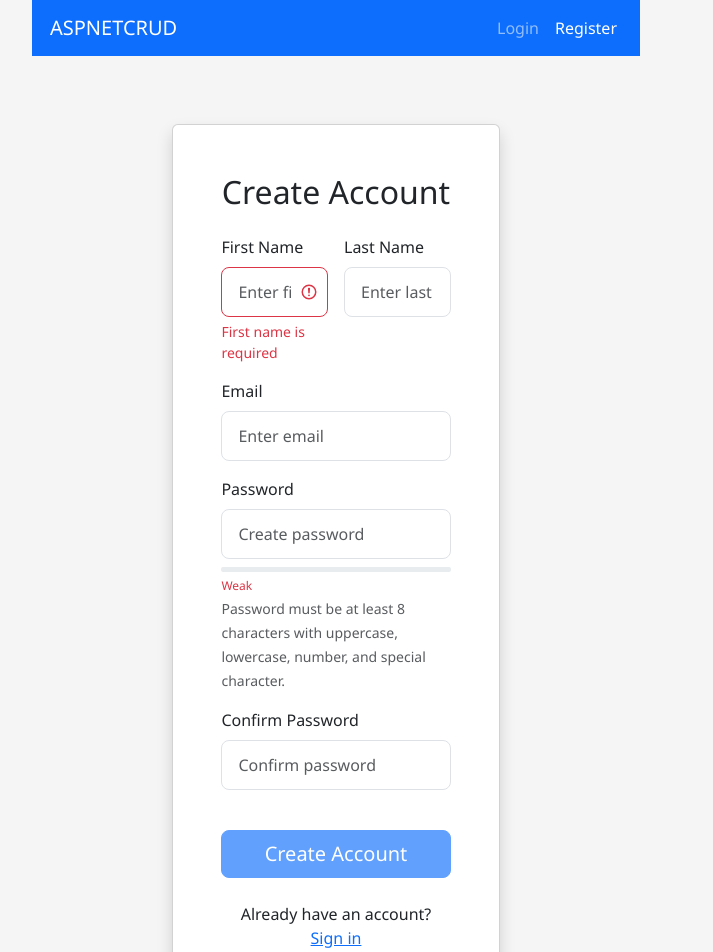
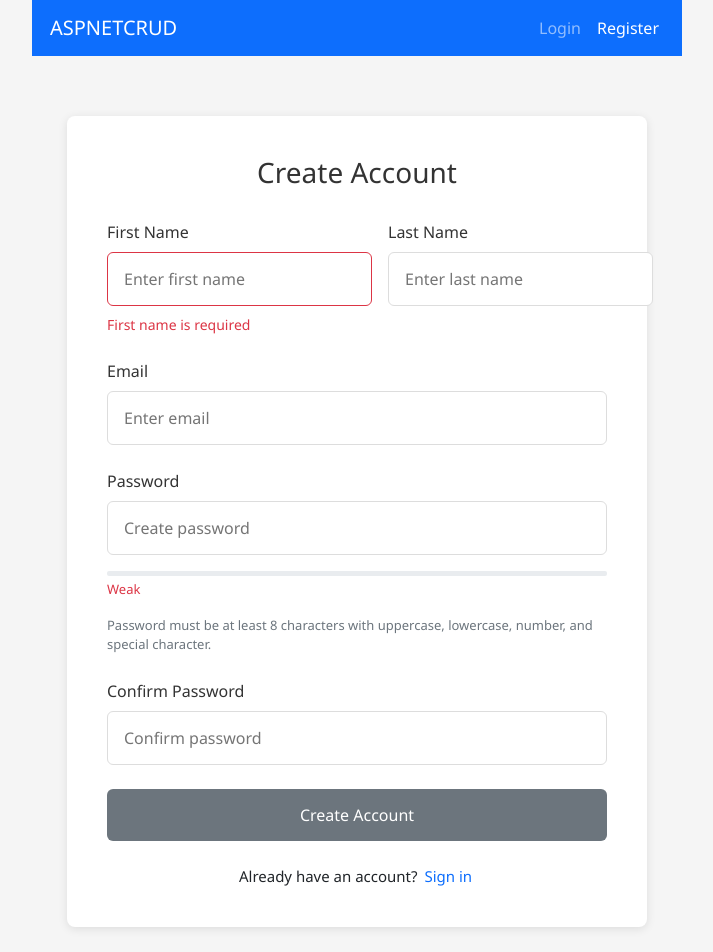
Before and after one commit to mrhonek/dotnetcrudclient, a Vue app: page /register in a window 1280 px wide. Shown: the top 952 px of the page, without its empty margins (0-713 px from the left). Built offline with nearby package versions, Linux system fonts and the light colour scheme; the HTML template or start-up script is replaced by a standard one.

Commit message:
fix: Complete overhaul of login and register forms for better usability

```diff
--- a/src/views/RegisterView.vue
+++ b/src/views/RegisterView.vue
@@ -1,75 +1,68 @@
 <template>
-  <div class="register-container py-5">
-    <div class="row justify-content-center">
-      <div class="col-md-8 col-lg-7">
-        <div class="card shadow">
-          <div class="card-body p-4 p-lg-5">
-            <h2 class="text-center mb-4">Create Account</h2>
+  <div class="register-wrapper">
+    <div class="register-container">
+      <h2 class="register-title">Create Account</h2>
 
       <!-- Show API errors from the auth store -->
-            <div v-if="authStore.error" class="alert alert-danger mb-4" role="alert">
+      <div v-if="authStore.error" class="alert alert-danger" role="alert">
         {{ authStore.error }}
       </div>
 
       <form @submit.prevent="register" class="register-form">
-              <div class="row g-3 mb-3">
-                <div class="col-md-6">
-                  <label for="firstName" class="form-label">First Name</label>
+        <div class="form-row">
+          <div class="form-group">
+            <label for="firstName">First Name</label>
             <input
               id="firstName"
               v-model="firstName"
-                    class="form-control form-control-lg"
-                    :class="{ 'is-invalid': firstNameError }"
+              :class="{ 'is-error': firstNameError }"
               type="text"
               placeholder="Enter first name"
               @blur="validateFirstName"
             />
-                  <div class="invalid-feedback" v-if="firstNameError">{{ firstNameError }}</div>
+            <div class="form-error" v-if="firstNameError">{{ firstNameError }}</div>
           </div>
 
-                <div class="col-md-6">
-                  <label for="lastName" class="form-label">Last Name</label>
+          <div class="form-group">
+            <label for="lastName">Last Name</label>
             <input
               id="lastName"
               v-model="lastName"
-                    class="form-control form-control-lg"
-                    :class="{ 'is-invalid': lastNameError }"
+              :class="{ 'is-error': lastNameError }"
               type="text"
               placeholder="Enter last name"
               @blur="validateLastName"
             />
-                  <div class="invalid-feedback" v-if="lastNameError">{{ lastNameError }}</div>
+            <div class="form-error" v-if="lastNameError">{{ lastNameError }}</div>
           </div>
         </div>
 
-              <div class="mb-3">
-                <label for="email" class="form-label">Email</label>
+        <div class="form-group">
+          <label for="email">Email</label>
           <input
             id="email"
             v-model="email"
-                  class="form-control form-control-lg"
-                  :class="{ 'is-invalid': emailError }"
+            :class="{ 'is-error': emailError }"
             type="email"
             placeholder="Enter email"
             @blur="validateEmail"
           />
-                <div class="invalid-feedback" v-if="emailError">{{ emailError }}</div>
+          <div class="form-error" v-if="emailError">{{ emailError }}</div>
         </div>
 
-              <div class="mb-3">
-                <label for="password" class="form-label">Password</label>
+        <div class="form-group">
+          <label for="password">Password</label>
           <input
             id="password"
             v-model="password"
-                  class="form-control form-control-lg"
-                  :class="{ 'is-invalid': passwordError }"
+            :class="{ 'is-error': passwordError }"
             type="password"
             placeholder="Create password"
             @input="validatePassword"
             @blur="validatePassword"
           />
 
-                <div class="password-strength mt-2">
+          <div class="password-strength">
             <div class="strength-meter">
               <div
                 class="strength-value"
@@ -82,43 +75,39 @@
             </span>
           </div>
 
-                <div class="invalid-feedback" v-if="passwordError">{{ passwordError }}</div>
-                <small v-if="!passwordError" class="form-text text-muted">
+          <div class="form-error" v-if="passwordError">{{ passwordError }}</div>
+          <small v-if="!passwordError" class="password-requirements">
             Password must be at least 8 characters with uppercase, lowercase, number, and special character.
           </small>
         </div>
 
-              <div class="mb-4">
-                <label for="confirmPassword" class="form-label">Confirm Password</label>
+        <div class="form-group">
+          <label for="confirmPassword">Confirm Password</label>
           <input
             id="confirmPassword"
             v-model="confirmPassword"
-                  class="form-control form-control-lg"
-                  :class="{ 'is-invalid': confirmPasswordError }"
+            :class="{ 'is-error': confirmPasswordError }"
             type="password"
             placeholder="Confirm password"
             @input="validateConfirmPassword"
             @blur="validateConfirmPassword"
           />
-                <div class="invalid-feedback" v-if="confirmPasswordError">{{ confirmPasswordError }}</div>
+          <div class="form-error" v-if="confirmPasswordError">{{ confirmPasswordError }}</div>
         </div>
 
         <button
           type="submit"
-                class="btn btn-primary btn-lg w-100 py-2 mt-3"
+          class="register-button"
           :disabled="!isFormValid || authStore.isLoading"
         >
-                <span v-if="authStore.isLoading" class="spinner-border spinner-border-sm me-2" role="status"></span>
+          <span v-if="authStore.isLoading" class="button-spinner"></span>
           {{ authStore.isLoading ? 'Creating Account...' : 'Create Account' }}
         </button>
-            </form>
 
-            <div class="mt-4 text-center">
+        <div class="login-link">
           Already have an account? <router-link to="/login">Sign in</router-link>
         </div>
-          </div>
-        </div>
-      </div>
+      </form>
     </div>
   </div>
 </template>
@@ -336,23 +325,150 @@ const register = async () => {
 </script>
 
 <style scoped>
-.register-container {
-  min-height: calc(100vh - 120px);
+.register-wrapper {
+  min-height: calc(100vh - 100px);
+  display: flex;
+  align-items: center;
+  justify-content: center;
+  padding: 40px 20px;
 }
 
-.form-control-lg {
-  font-size: 1rem;
-  padding: 0.75rem 1rem;
+.register-container {
+  width: 100%;
+  max-width: 580px;
+  background-color: white;
+  box-shadow: 0 2px 10px rgba(0, 0, 0, 0.1);
+  border-radius: 8px;
+  padding: 40px;
 }
 
-.form-label {
+.register-title {
+  color: #333;
+  font-size: 28px;
+  text-align: center;
+  margin-bottom: 30px;
+}
+
+.register-form {
+  display: flex;
+  flex-direction: column;
+  gap: 24px;
+}
+
+.form-row {
+  display: flex;
+  gap: 16px;
+}
+
+.form-group {
+  display: flex;
+  flex-direction: column;
+  gap: 8px;
+  flex: 1;
+}
+
+.form-group label {
   font-weight: 500;
-  margin-bottom: 0.5rem;
+  color: #333;
+  font-size: 16px;
+}
+
+.form-group input {
+  padding: 14px 16px;
+  font-size: 16px;
+  border: 1px solid #ddd;
+  border-radius: 6px;
+  transition: border-color 0.2s, box-shadow 0.2s;
+}
+
+.form-group input:focus {
+  outline: none;
+  border-color: #4a8eff;
+  box-shadow: 0 0 0 3px rgba(74, 142, 255, 0.1);
+}
+
+.form-group input.is-error {
+  border-color: #dc3545;
+}
+
+.form-error {
+  color: #dc3545;
+  font-size: 14px;
+}
+
+.password-requirements {
+  color: #6c757d;
+  font-size: 13px;
+}
+
+.alert {
+  background-color: #f8d7da;
+  color: #721c24;
+  padding: 12px 16px;
+  border-radius: 6px;
+  margin-bottom: 24px;
+}
+
+.register-button {
+  background-color: #0d6efd;
+  color: white;
+  border: none;
+  border-radius: 6px;
+  padding: 14px;
+  font-size: 16px;
+  font-weight: 500;
+  cursor: pointer;
+  transition: background-color 0.2s, transform 0.1s;
+  position: relative;
+}
+
+.register-button:hover:not(:disabled) {
+  background-color: #0b5ed7;
+}
+
+.register-button:active:not(:disabled) {
+  transform: translateY(1px);
+}
+
+.register-button:disabled {
+  background-color: #6c757d;
+  cursor: not-allowed;
+}
+
+.button-spinner {
+  display: inline-block;
+  width: 18px;
+  height: 18px;
+  border: 2px solid rgba(255, 255, 255, 0.5);
+  border-radius: 50%;
+  border-top-color: white;
+  animation: spin 0.7s linear infinite;
+  margin-right: 8px;
+  vertical-align: middle;
+}
+
+@keyframes spin {
+  to { transform: rotate(360deg); }
+}
+
+.login-link {
+  text-align: center;
+  font-size: 15px;
+}
+
+.login-link a {
+  color: #0d6efd;
+  text-decoration: none;
+}
+
+.login-link a:hover {
+  text-decoration: underline;
 }
 
 /* Password strength styles */
 .password-strength {
-  margin-top: 0.5rem;
+  margin-top: 8px;
+  margin-bottom: 8px;
 }
 
 .strength-meter {
@@ -381,9 +497,9 @@ const register = async () => {
 }
 
 .strength-text {
-  font-size: 0.75rem;
+  font-size: 13px;
   font-weight: 500;
-  margin-top: 0.25rem;
+  margin-top: 4px;
   display: inline-block;
 }
 
@@ -398,4 +514,15 @@ const register = async () => {
 .strength-text.strong {
   color: #28a745;
 }
+
+@media (max-width: 576px) {
+  .register-container {
+    padding: 30px 20px;
+  }
+
+  .form-row {
+    flex-direction: column;
+    gap: 24px;
+  }
+}
 </style>
```
Also changed, not shown: src/views/LoginView.vue (+132 -50 lines). Lines whose indentation alone changed are shown as unchanged.
